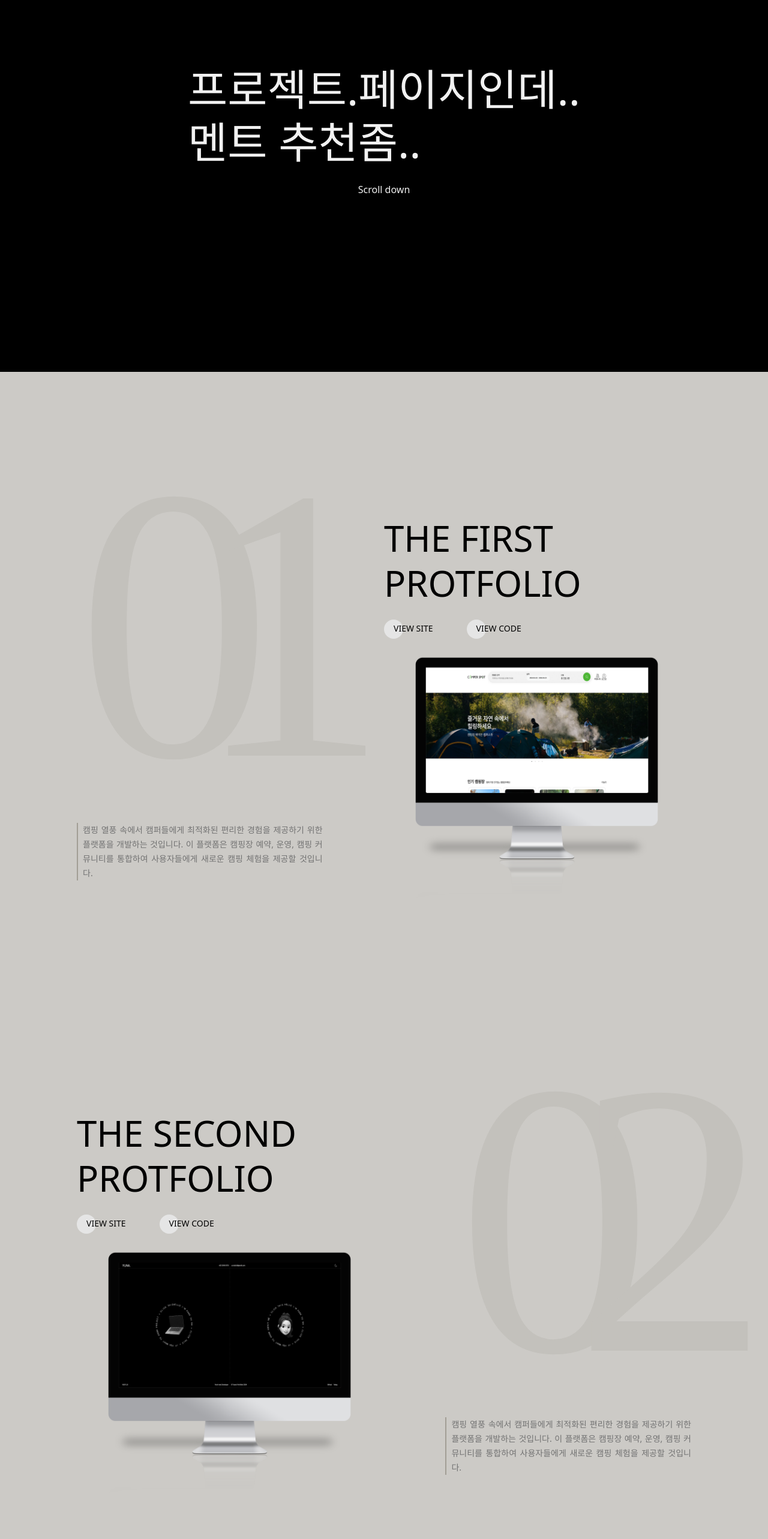
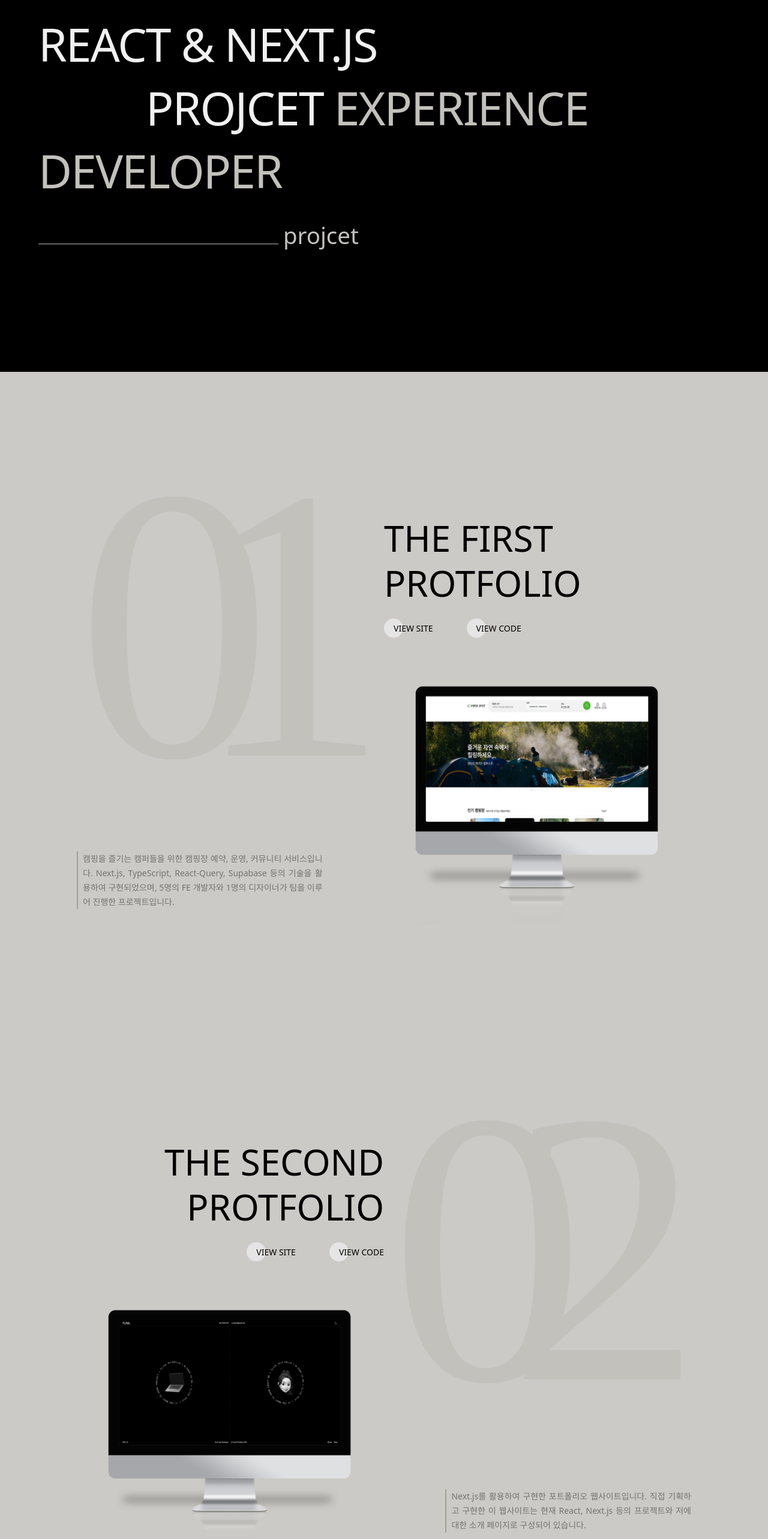
Before and after one commit to daeppang119/2024_protfolio, a Next.js app: page /project in a window 1280 px wide. Shown: the part 180-2746 px from the top of the page at 60% size. Built offline with nearby package versions, Linux system fonts and the light colour scheme.

Commit message:
projcet 멘트수정

```diff
--- a/src/app/_components/Header.tsx
+++ b/src/app/_components/Header.tsx
@@ -4,7 +4,7 @@ import ModeBtn from "./ModeBtn";
 export default function Header() {
   return (
     <header
-      className={`border-b-color absolute z-10 flex h-12 w-full translate-y-[-65px] animate-actHeaderFadeIn items-center justify-between border-b px-8 opacity-0`}
+      className={`absolute z-10 flex h-12 w-full translate-y-[-65px] animate-actHeaderFadeIn items-center justify-between border-b border-b-color px-8 opacity-0`}
     >
       <h1 className="text-2xl uppercase">
         <Link href={"/"} replace>
--- a/src/app/_components/MainHeader.tsx
+++ b/src/app/_components/MainHeader.tsx
@@ -4,7 +4,7 @@ import ModeBtn from "./ModeBtn";
 export default function MainHeader() {
   return (
     <header
-      className={`border-b-color absolute z-10 flex h-12 w-full translate-y-[-65px] animate-actHeaderFadeIn items-center justify-between border-b px-8 opacity-0`}
+      className={`absolute z-10 flex h-12 w-full translate-y-[-65px] animate-actHeaderFadeIn items-center justify-between border-b border-b-color bg-black px-8 opacity-0`}
     >
       <h1 className="text-2xl uppercase">
         <Link className="text-Jacquard" href={"/"} replace>
--- a/src/app/about/page.tsx
+++ b/src/app/about/page.tsx
@@ -23,14 +23,14 @@ export default function About() {
             </p>
             <p className="ml-[14vw] translate-y-[50px] animate-actAboutShowTwo opacity-0">
               creative
-              <em className="not-italic text-[#9b9377]"> fornt-end</em>
+              <em className="not-italic text-[#c3c1bc]"> fornt-end</em>
             </p>
             <p className="translate-y-[50px] animate-actAboutShowThree opacity-0">
-              <em className="not-italic text-[#9b9377]">developer</em>
+              <em className="not-italic text-[#c3c1bc]">developer</em>
             </p>
             <div className="mt-7 text-[3vw] tracking-normal">
-              <span className="inline-block h-px w-[400px] bg-[#c3b996]"></span>
-              <p className="inline-block pl-2 font-thin lowercase text-[#c3b996] ">
+              <span className="inline-block h-px w-[400px] bg-[#c3c1bc]"></span>
+              <p className="inline-block pl-2 font-thin lowercase text-[#c3c1bc] ">
                 about me
               </p>
             </div>
@@ -83,7 +83,7 @@ export default function About() {
             <li className="flex h-[250px] w-2/4 items-center justify-center text-center">
               <Link href={"/"}>Home</Link>
             </li>
-            <li className="border-b-color flex h-[250px] w-2/4 items-center justify-center border-l text-center">
+            <li className="flex h-[250px] w-2/4 items-center justify-center border-l border-b-color text-center">
               <Link href={"/project"}>Project</Link>
             </li>
           </ul>
--- a/src/app/project/_componets/ProjectContents.tsx
+++ b/src/app/project/_componets/ProjectContents.tsx
@@ -7,30 +7,29 @@ import protofolioImg from "../../../../public/images/protfolio.png";
 export default function ProjectContents() {
   return (
     <>
-      <div className="bg-[#cccac6] p-24">
+      <section className="bg-[#cccac6] p-24">
         <h3 className="h-0 w-0 overflow-hidden indent-[-9999px] leading-[0px]">
           첫번째 프로젝트 캠퍼 스팟
         </h3>
         <section className="relative mx-auto my-0 flex max-w-screen-lg items-end justify-between py-12">
-          <p className="font-Merriweather absolute left-0 top-0 text-[650px] leading-none tracking-[-0.2em] text-[#c3c1bc]">
+          <p className="absolute left-0 top-0 font-Merriweather text-[650px] leading-none tracking-[-0.2em] text-[#c3c1bc]">
             01
           </p>
           <div className="z-10 w-2/5">
             <p className="border-l-2 border-[#a29e95] pl-2 text-justify text-sm leading-6 text-neutral-500">
-              캠핑 열풍 속에서 캠퍼들에게 최적화된 편리한 경험을 제공하기 위한
-              플랫폼을 개발하는 것입니다. 이 플랫폼은 캠핑장 예약, 운영, 캠핑
-              커뮤니티를 통합하여 사용자들에게 새로운 캠핑 체험을 제공할
-              것입니다.
+              캠핑을 즐기는 캠퍼들을 위한 캠핑장 예약, 운영, 커뮤니티
+              서비스입니다. Next.js, TypeScript, React-Query, Supabase 등의
+              기술을 활용하여 구현되었으며, 5명의 FE 개발자와 1명의 디자이너가
+              팀을 이루어 진행한 프로젝트입니다.
             </p>
           </div>
           <div className="z-10 mt-24 flex w-1/2 flex-col justify-center">
             <h4 className="mb-7 text-6xl uppercase leading-tight text-black">
               the first protfolio
             </h4>
-
             <ul className="flex items-center text-sm uppercase text-black">
               <li className="relative">
-                <span className="absolute -top-1/4 left-0 -z-10 h-8 w-8 rounded-full bg-neutral-200"></span>
+                <span className="absolute -top-1/2 left-0 -z-10 h-8 w-8 translate-y-[10%] rounded-full bg-neutral-200"></span>
                 <Link
                   href={"https://camperspot.vercel.app/"}
                   target="blank"
@@ -40,7 +39,7 @@ export default function ProjectContents() {
                 </Link>
               </li>
               <li className="relative ml-14">
-                <span className="absolute -top-1/4 left-0 -z-10 h-8 w-8 rounded-full bg-neutral-200"></span>
+                <span className="absolute -top-1/2 left-0 -z-10 h-8 w-8 translate-y-[10%] rounded-full bg-neutral-200"></span>
                 <Link
                   href={"https://github.com/h0ngwon/Camperspot"}
                   target="blank"
@@ -50,7 +49,7 @@ export default function ProjectContents() {
                 </Link>
               </li>
             </ul>
-            <div>
+            <div className="mt-12">
               <Image
                 className="scale-[1.2] "
                 src={camperspotImg}
@@ -62,23 +61,22 @@ export default function ProjectContents() {
             </div>
           </div>
         </section>
-      </div>
-      <div className="bg-[#cccac6] p-24">
+      </section>
+      <section className="bg-[#cccac6] p-24">
         <h3 className="h-0 w-0 overflow-hidden indent-[-9999px] leading-[0px]">
           두번째 프로젝트 캠퍼 스팟
         </h3>
         <section className="relative mx-auto my-0 flex max-w-screen-lg items-end justify-between py-12">
-          <p className="font-Merriweather absolute right-0 top-0 text-[650px] leading-none tracking-[-0.2em] text-[#c3c1bc]">
+          <p className="absolute right-28 top-0 font-Merriweather text-[650px] leading-none tracking-[-0.2em] text-[#c3c1bc]">
             02
           </p>
           <div className="z-10 mt-24 flex w-1/2 flex-col justify-center">
-            <h4 className="mb-7 text-6xl uppercase leading-tight text-black">
+            <h4 className="mb-7 text-right text-6xl uppercase leading-tight text-black">
               the second protfolio
             </h4>
-
-            <ul className="flex items-center text-sm uppercase text-black">
+            <ul className="flex items-center justify-end text-sm uppercase text-black">
               <li className="relative">
-                <span className="absolute -top-1/4 left-0 -z-10 h-8 w-8 rounded-full bg-neutral-200"></span>
+                <span className="absolute -top-1/2 left-0 -z-10 h-8 w-8 translate-y-[10%] rounded-full bg-neutral-200"></span>
                 <Link
                   href={"https://camperspot.vercel.app/"}
                   target="blank"
@@ -88,17 +86,17 @@ export default function ProjectContents() {
                 </Link>
               </li>
               <li className="relative ml-14">
-                <span className="absolute -top-1/4 left-0 -z-10 h-8 w-8 rounded-full bg-neutral-200"></span>
+                <span className="absolute -top-1/2 left-0 -z-10 h-8 w-8 translate-y-[10%] rounded-full bg-neutral-200"></span>
                 <Link
-                  href={"https://github.com/h0ngwon/Camperspot"}
+                  href={"https://github.com/daeppang119/2024_protfolio"}
                   target="blank"
-                  className="ml-4"
+                  className="before: ml-4"
                 >
                   view code
                 </Link>
               </li>
             </ul>
-            <div>
+            <div className="mt-12">
               <Image
                 className="scale-[1.2] "
                 src={protofolioImg}
@@ -111,20 +109,19 @@ export default function ProjectContents() {
           </div>
           <div className="z-10 w-2/5">
             <p className="border-l-2 border-[#a29e95] pl-2 text-justify text-sm leading-6 text-neutral-500">
-              캠핑 열풍 속에서 캠퍼들에게 최적화된 편리한 경험을 제공하기 위한
-              플랫폼을 개발하는 것입니다. 이 플랫폼은 캠핑장 예약, 운영, 캠핑
-              커뮤니티를 통합하여 사용자들에게 새로운 캠핑 체험을 제공할
-              것입니다.
+              Next.js를 활용하여 구현한 포트폴리오 웹사이트입니다. 직접 기획하고
+              구현한 이 웹사이트는 현재 React, Next.js 등의 프로젝트와 저에 대한
+              소개 페이지로 구성되어 있습니다.
             </p>
           </div>
         </section>
-      </div>
+      </section>
       <section>
         <ul className="flex text-5xl">
           <li className="flex h-[250px] w-2/4 items-center justify-center text-center">
             <Link href={"/"}>Home</Link>
           </li>
-          <li className="border-b-color flex h-[250px] w-2/4 items-center justify-center border-l text-center">
+          <li className="flex h-[250px] w-2/4 items-center justify-center border-l border-b-color text-center">
             <Link href={"/about"}>About Me</Link>
           </li>
         </ul>
--- a/src/app/project/_componets/ProjectTitle.tsx
+++ b/src/app/project/_componets/ProjectTitle.tsx
@@ -2,18 +2,26 @@ import React from "react";
 
 export default function ProjectTitle() {
   return (
-    <section className="relative flex h-screen items-center justify-center overflow-hidden">
-      <div>
-        <div className="mb-8">
-          <p className="animate-actProjcetFadeInOne translate-y-1/2 text-7xl opacity-0">
-            프로젝트.페이지인데..
+    <section className="relative h-screen p-[32px]">
+      <h2 className="h-0 w-0 overflow-hidden indent-[-9999px] leading-[0px]">
+        projcet
+      </h2>
+      <div className="absolute left-[5vw] top-1/2 translate-y-[-50%] text-[6vw] font-light uppercase leading-snug tracking-tight">
+        <p className="translate-y-[50px] animate-actAboutShowOne opacity-0">
+          react & next.js
+        </p>
+        <p className="ml-[14vw] translate-y-[50px] animate-actAboutShowTwo opacity-0">
+          projcet
+          <em className="not-italic text-[#c3c1bc]"> experience</em>
+        </p>
+        <p className="translate-y-[50px] animate-actAboutShowThree opacity-0">
+          <em className="not-italic text-[#c3c1bc]">developer</em>
+        </p>
+        <div className="mt-7 text-[3vw] tracking-normal">
+          <span className="inline-block h-px w-[400px] bg-[#c3c1bc]"></span>
+          <p className="inline-block pl-2 font-thin lowercase text-[#c3c1bc]">
+            projcet
           </p>
-          <p className="animate-actProjcetFadeInTwo translate-y-1/2 pt-4 text-7xl opacity-0">
-            멘트 추천좀..
-          </p>
-        </div>
-        <div className="animate-actProjcetFadeInThree flex translate-y-3/4 items-center justify-center opacity-0">
-          <p className="">Scroll down</p>
         </div>
       </div>
     </section>
```
